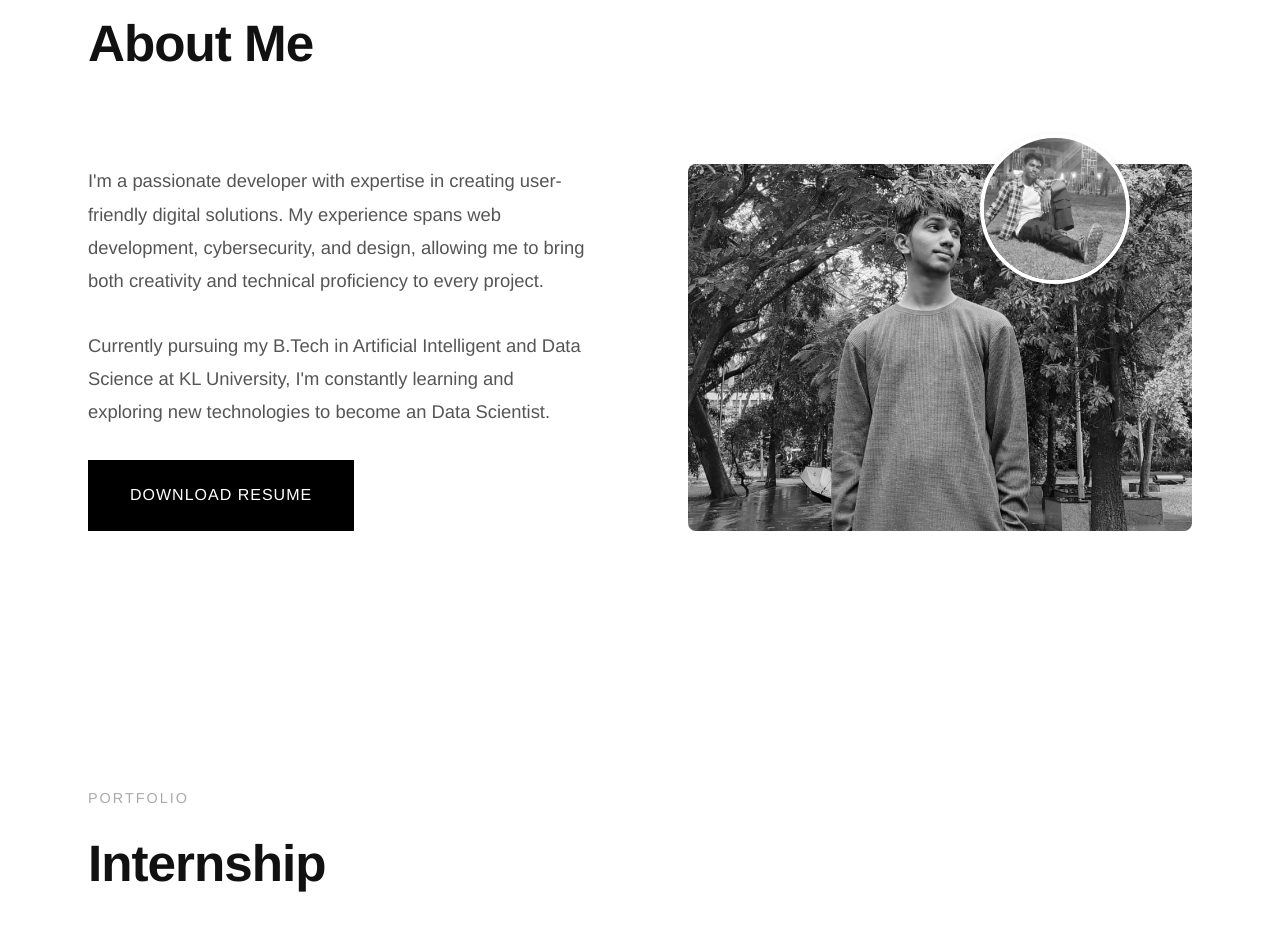
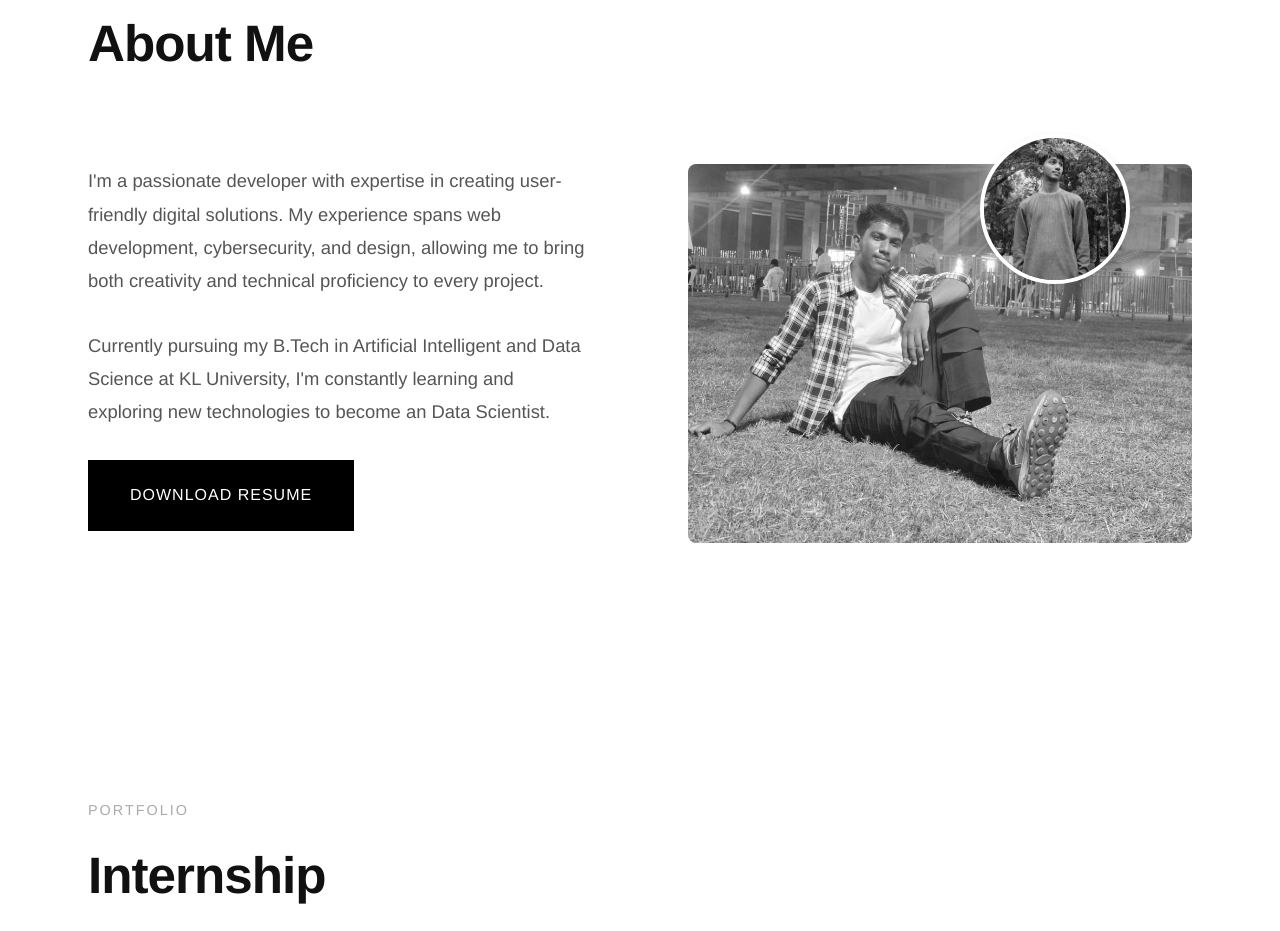
Before and after one commit to nithishpothuru/My_Portfolio, a plain HTML site: page index.html in a window 1280 px wide. Shown: the part 1327-2258 px from the top of the page. Drawn offline with nearby package versions, Linux system fonts and the light colour scheme.

Commit message:
Add files via upload

```diff
--- a/index.html
+++ b/index.html
@@ -55,8 +55,8 @@
                 <a href="docs/Myresume.docx" class="btn btn-primary" download="P_Nithish_Resume.pdf">Download Resume</a>
             </div>
             <div class="about-image-stack" data-aos="fade-left" data-aos-duration="800">
-                <img src="images/Professional1.jpg" alt="Professional Shot 1" class="about-portrait-1">
-                <img src="images/Professional2.jpg" alt="Professional Shot 2" class="about-portrait-2">
+                <img src="images/Professional2.jpg" alt="Professional Shot 1" class="about-portrait-1">
+                <img src="images/Professional1.jpg" alt="Professional Shot 2" class="about-portrait-2">
             </div>
         </div>
     </section>
```
